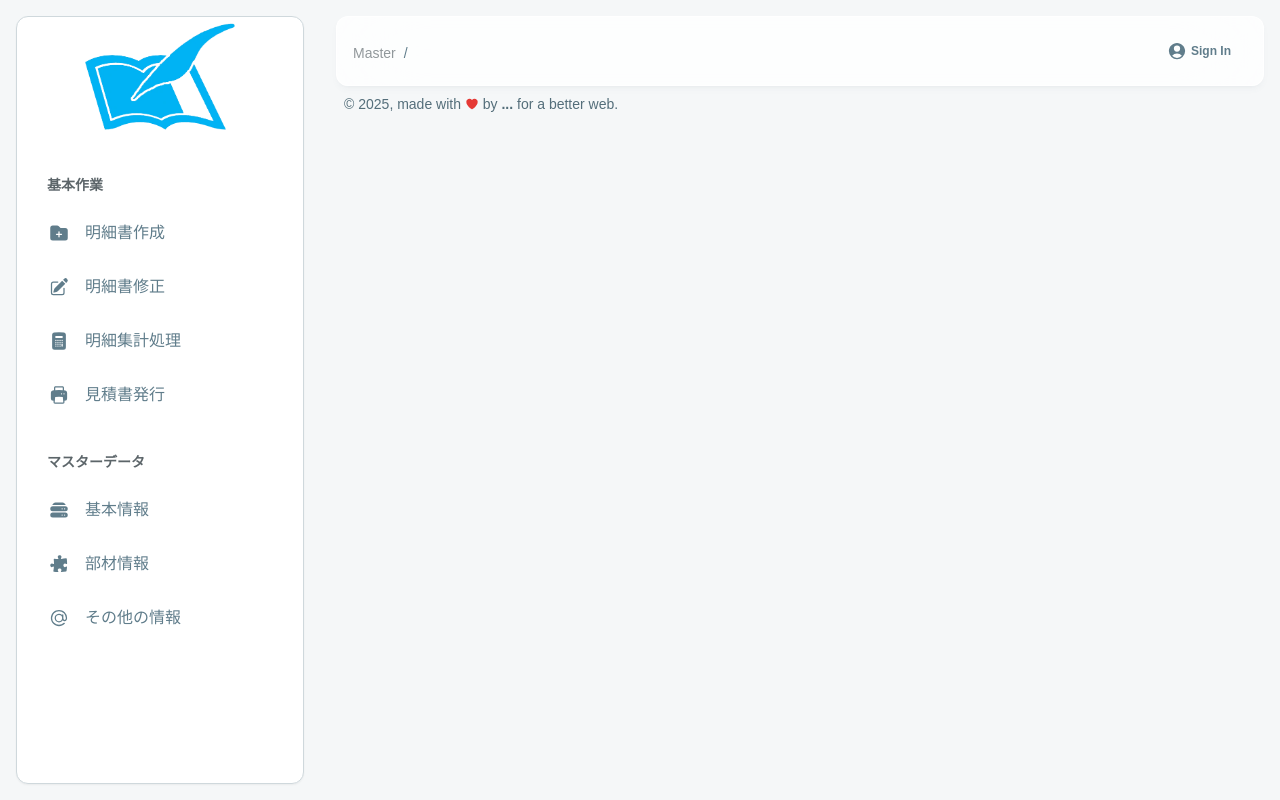
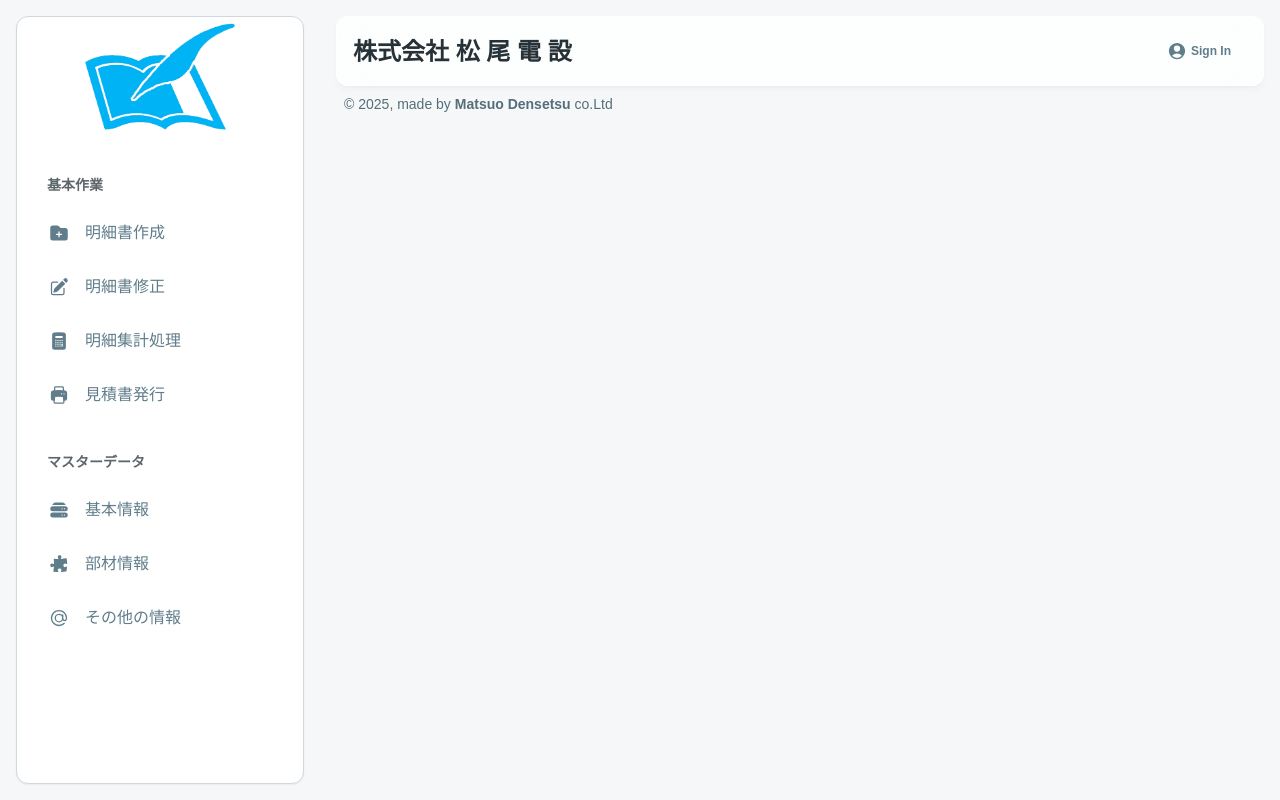
Before and after one commit to codemedic213515/Quotation-writing-system-frontend, a React (Vite) app: page /master in a window 1280 px wide. Built offline with nearby package versions, Linux system fonts and the light colour scheme; a web font is replaced by a local one.

Commit message:
Update title

```diff
--- a/src/widgets/layout/dashboard-navbar.jsx
+++ b/src/widgets/layout/dashboard-navbar.jsx
@@ -73,31 +73,25 @@ export function DashboardNavbar() {
       <div className="flex flex-col-reverse justify-between gap-6 md:flex-row md:items-center">
         {/* Breadcrumb and Page Info */}
         <div className="capitalize">
-          <Breadcrumbs
-            className={`bg-transparent p-0 transition-all ${
-              fixedNavbar ? 'mt-1' : ''
-            }`}
-          >
-            <Link to={`/${layout}`}>
-              <Typography
-                variant="small"
-                color="blue-gray"
-                className="font-normal opacity-50 transition-all hover:text-blue-500 hover:opacity-100"
-              >
-                {layout}
-              </Typography>
-            </Link>
-            <Typography
-              variant="small"
-              color="blue-gray"
-              className="font-normal"
-            >
-              {page}
-            </Typography>
-          </Breadcrumbs>
-          <Typography variant="h6" color="blue-gray">
-            {page}
+          <Typography variant="h4" color="blue-gray">
+          {"株式会社     松 尾 電 設"}
           </Typography>
+          {page=="createquotation"?(<Typography variant="h6" color="blue-gray">
+            見積書作成
+          </Typography>):page=="editquotation"?(<Typography variant="h6" color="blue-gray">
+            明細書修正
+          </Typography>):page=="calculate"?(<Typography variant="h6" color="blue-gray">
+            明細集計処理
+          </Typography>):page=="print"?(<Typography variant="h6" color="blue-gray">
+            見積書発行
+          </Typography>):page=="maininfo"?(<Typography variant="h6" color="blue-gray">
+            基本情報
+          </Typography>):page=="material"?(<Typography variant="h6" color="blue-gray">
+            部材情報
+          </Typography>):page=="others"?(<Typography variant="h6" color="blue-gray">
+            その他の情報
+          </Typography>):page=="user"?(<></>):(<></>)}
+
         </div>
 
         {/* User Info */}
--- a/src/widgets/layout/footer.jsx
+++ b/src/widgets/layout/footer.jsx
@@ -9,15 +9,14 @@ export function Footer({ brandName, brandLink, routes }) {
     <footer className="py-2">
       <div className="flex w-full flex-wrap items-center justify-center gap-6 px-2 md:justify-between">
         <Typography variant="small" className="font-normal text-inherit">
-          &copy; {year}, made with{" "}
-          <HeartIcon className="-mt-0.5 inline-block h-3.5 w-3.5 text-red-600" /> by{" "}
+          &copy; {year}, made {" "} by{" "}
           <a
             href={brandLink}
             target="_blank"
             className="transition-colors hover:text-blue-500 font-bold"
           >
-           ...          </a>{" "}
-          for a better web.
+           Matsuo Densetsu</a>{" "}
+        co.Ltd
         </Typography>
         {/* <ul className="flex items-center gap-4">
           {routes.map(({ name, path }) => (
```
